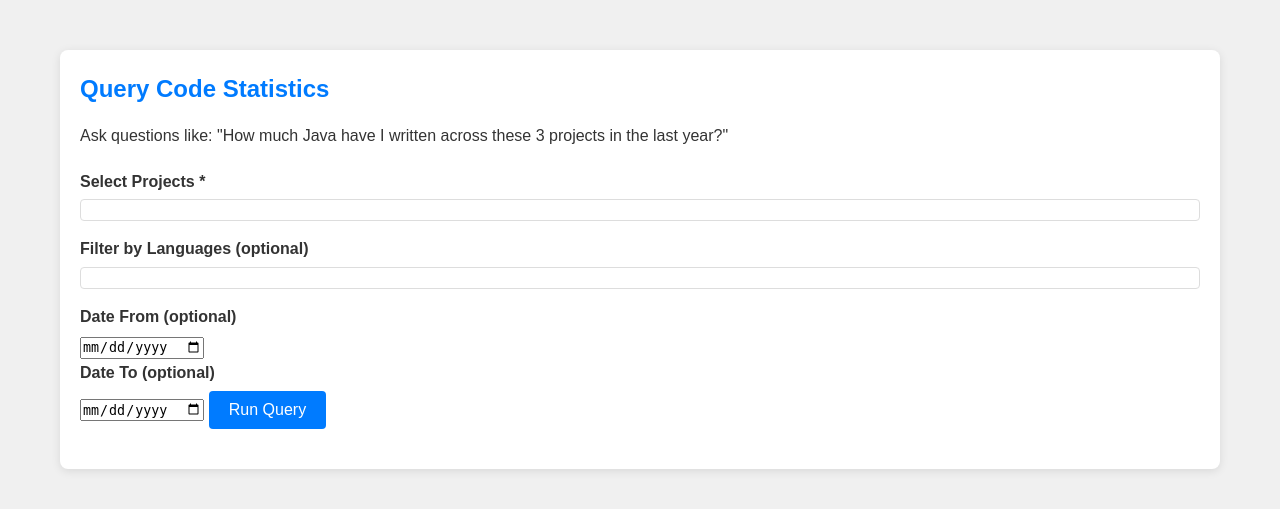
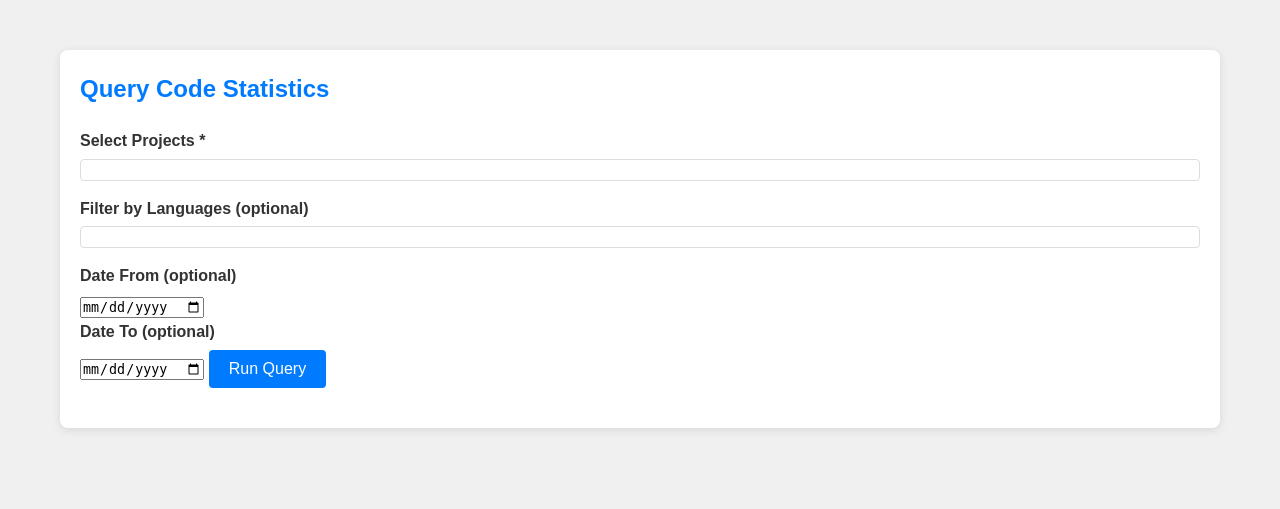
Before and after one commit to bozimmerman/codephacts, a PHP site: page /public/query.php in a window 1280 px wide. Shown: the part 121-630 px from the top of the page. Run offline with PHP 8.4, Linux system fonts and the light colour scheme; data that the repository does not hold is empty.

Commit message:
git-svn-id: svn://192.168.1.10/public/CodePhacts@24871 0d6f1817-ed0e-0410-87c9-987e46238f29

```diff
--- a/public/query.php
+++ b/public/query.php
@@ -108,8 +108,6 @@ catch (PDOException $e)
     <div class="container">
         <div class="card">
             <h2>Query Code Statistics</h2>
-            <p>Ask questions like: "How much Java have I written across these 3 projects in the last year?"</p>
-
             <?php if ($error): ?>
                 <div class="error"><?= htmlspecialchars($error) ?></div>
             <?php endif; ?>
```
